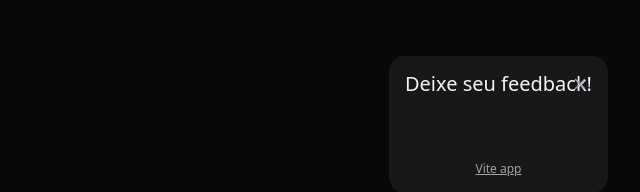
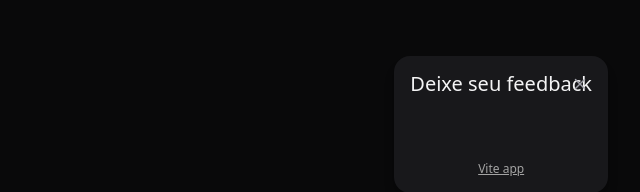
Before and after one commit to lumiguel1/ShowMe, a React (Vite) app in the folder ShowmE/: page / in a window 1280 px wide. Both pictures are taken after a click on the button "Feedback". Shown: the part 511-703 px from the top of the page, without its empty margins (640-1280 px from the left). Built offline with nearby package versions, Linux system fonts and the light colour scheme.

Commit message:
edit point

```diff
--- a/ShowmE/src/components/WidgetForm.tsx
+++ b/ShowmE/src/components/WidgetForm.tsx
@@ -16,7 +16,7 @@ export function WidgetForm() {
     return (
         <div className="bg-zinc-900 p-4 relative rounded-2xl mb-4 flex flex-col items-center shadow-lg w-[calc(100vw-2rem)] md:w-auto">
             <header>
-                <span className="text-xl leading-6">Deixe seu feedback!</span>
+                <span className="text-xl leading-6">Deixe seu feedback</span>
 
                 <ButtonClose />
             </header>
```
